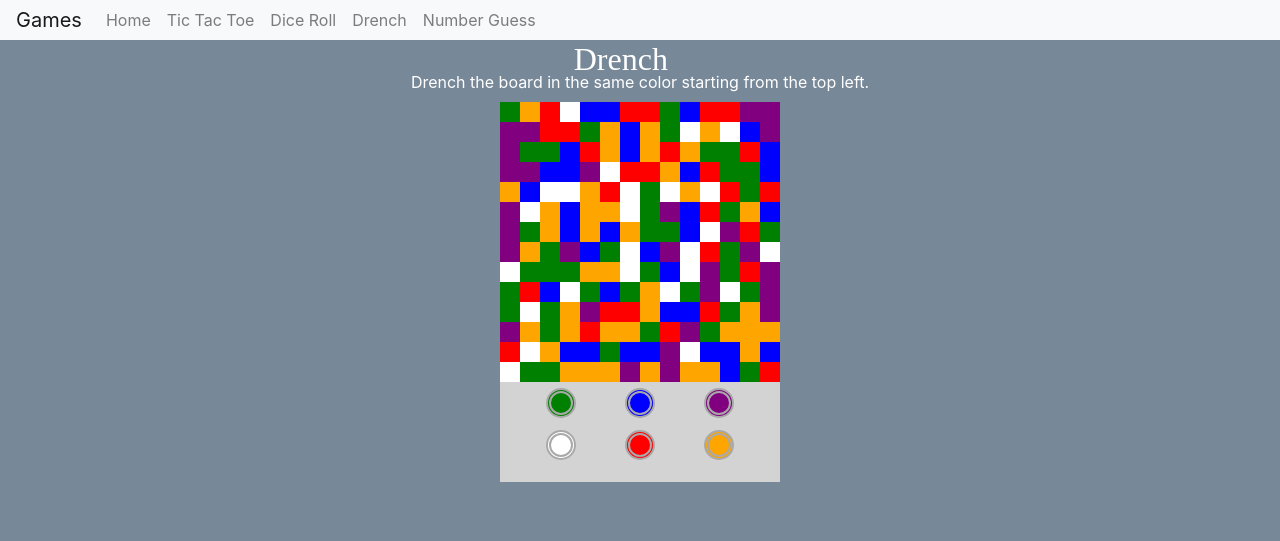
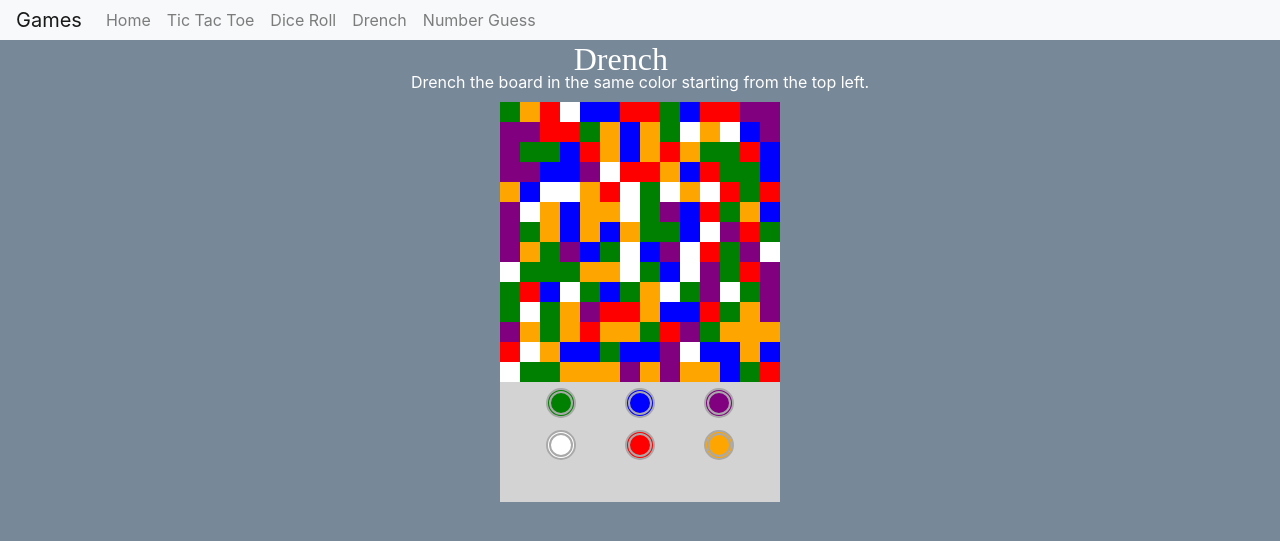
Before and after one commit to brucesensei/web-games, a Jekyll site: the page built from drench.html, in a window 1280 px wide. Shown: the top 541 px of the page. Built offline with Jekyll 4.4.1, drawn with Linux system fonts in a browser that asks for light colours; nearby versions of some CDN libraries.

Commit message:
Update styles.css
changed height of button box on drench to 120

```diff
--- a/assets/css/styles.css
+++ b/assets/css/styles.css
@@ -129,7 +129,7 @@ body {
 #r-button-container {
     background: lightgray;
     width: 280px;
-    height: 100px;
+    height: 120px;
     margin: auto;
 }
 
```
